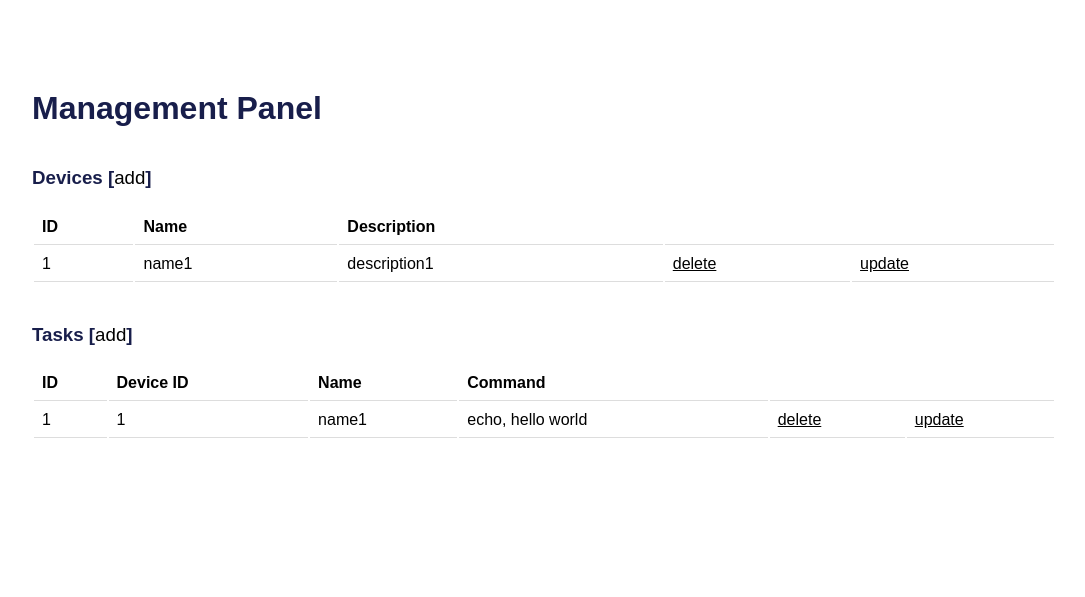
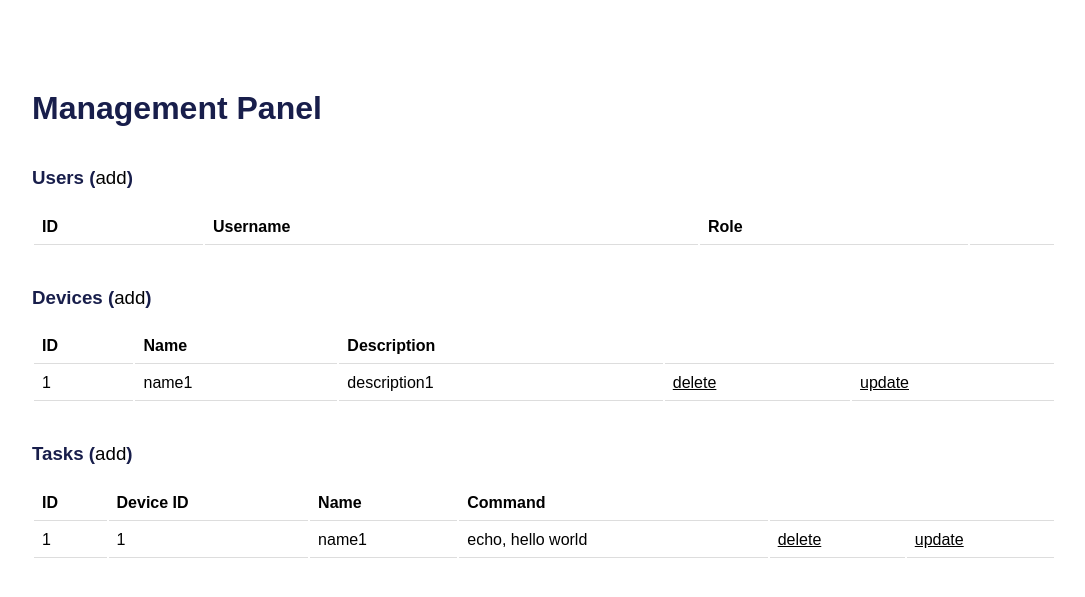
Before and after one commit to mcpcpc/taskbox, a Flask app: page /manage/ in a window 1280 px wide. Shown: the part 97-694 px from the top of the page, without its empty margins (96-1181 px from the left). Run offline with Flask 2, Linux system fonts and the light colour scheme; the visitor is signed in with stand-in values (Sample User, id 1); data comes from the database, SQL or seed files in the repository; lists and menus that the app fills with data are empty.

Commit message:
Update manage.html

```diff
--- a/taskbox/templates/manage/manage.html
+++ b/taskbox/templates/manage/manage.html
@@ -4,7 +4,30 @@
 
 <h2>Management Panel</h2>
 <section>
-	<h3>Devices [<a href="{{ url_for('manage.create_device') }}">add</a>]</h3>
+	<h3>Users (<a href="{{ url_for('auth.register') }}">add</a>)</h3>
+	<table>
+		<thead>
+			<tr>
+				<th>ID</th>
+				<th>Username</th>
+				<th>Role</th>
+				<th colspan="1"></th>
+			</tr>
+		</thead>
+		<tbody>
+			{% for user in users %}
+			<tr>
+				<td>{{ user.id }}</td>
+				<td>{{ user.username }}</td>
+				<td>{{ user.role }}</td>
+				<td><a href="{{ url_for('manage.change', id=device['id']) }}">change</a></td>
+			</tr>
+			{% endfor %}
+		</tbody>
+	</table>
+</section>
+<section>
+	<h3>Devices (<a href="{{ url_for('manage.create_device') }}">add</a>)</h3>
 	<table>
 		<thead>
 			<tr>
@@ -28,7 +51,7 @@
 	</table>
 </section>
 <section>
-	<h3>Tasks [<a href="{{ url_for('manage.create_task') }}">add</a>]</h3>
+	<h3>Tasks (<a href="{{ url_for('manage.create_task') }}">add</a>)</h3>
 	<table>
 		<thead>
 			<tr>
```
